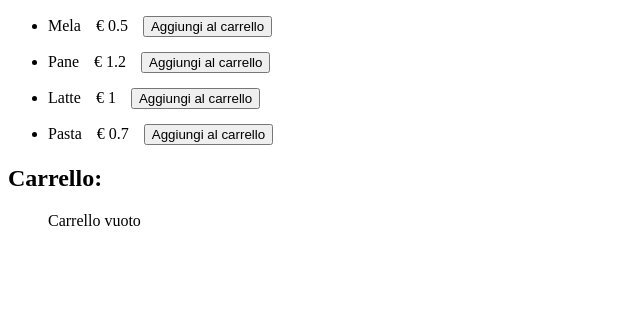
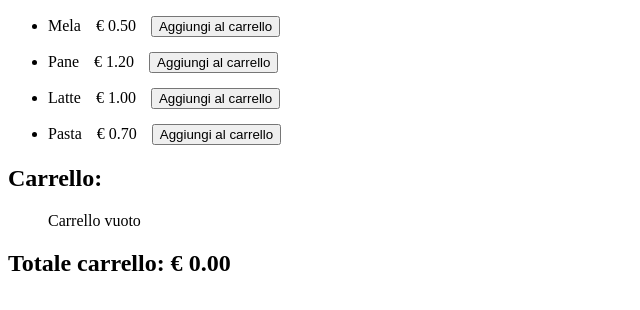
Before and after one commit to Samuele-Finotello/ex-react-usereducer-spesa, a React (Vite) app: page / in a window 1280 px wide. Shown: the top 310 px of the page, without its empty margins (0-640 px from the left). Built offline with nearby package versions, Linux system fonts and the light colour scheme.

Commit message:
[add] feat end milestone 3

```diff
--- a/src/App.jsx
+++ b/src/App.jsx
@@ -28,8 +28,16 @@ function App() {
   }
 
   function removeFromCart(product) {
+    if (product.quantity > 1) {
+      updateProductQuantity(product.name, product.quantity - 1)
+      return;
+    }
     setAddedProducts(curr => curr.filter(p => p.name !== product.name))
   }
+
+  const total = addedProducts.reduce((acc, product) => {
+    return acc + product.price * product.quantity;
+  }, 0)
 
   return (
     <>
@@ -39,7 +47,7 @@ function App() {
             return (
               <li className="mb-15" key={i}>
                 <span className="me-15">{product.name}</span>
-                <span className="me-15">€ {product.price}</span>
+                <span className="me-15">€ {(product.price).toFixed(2)}</span>
                 <button onClick={() => addToCart(product)}>Aggiungi al carrello</button>
               </li>
             )
@@ -52,7 +60,7 @@ function App() {
               return (
                 <li className="mb-15" key={i}>
                   <span className="me-15">{product.name}</span>
-                  <span className="me-15">€ {product.price}</span>
+                  <span className="me-15">€ {(product.price).toFixed(2)}</span>
                   <span className="me-15">x{product.quantity}</span>
                   <button onClick={() => removeFromCart(product)}>Rimuovi dal carrello</button>
                 </li>
@@ -60,6 +68,7 @@ function App() {
             })
           }
         </ul>
+        <h2>Totale carrello: € {total.toFixed(2)}</h2>
       </div>
     </>
   )
```
